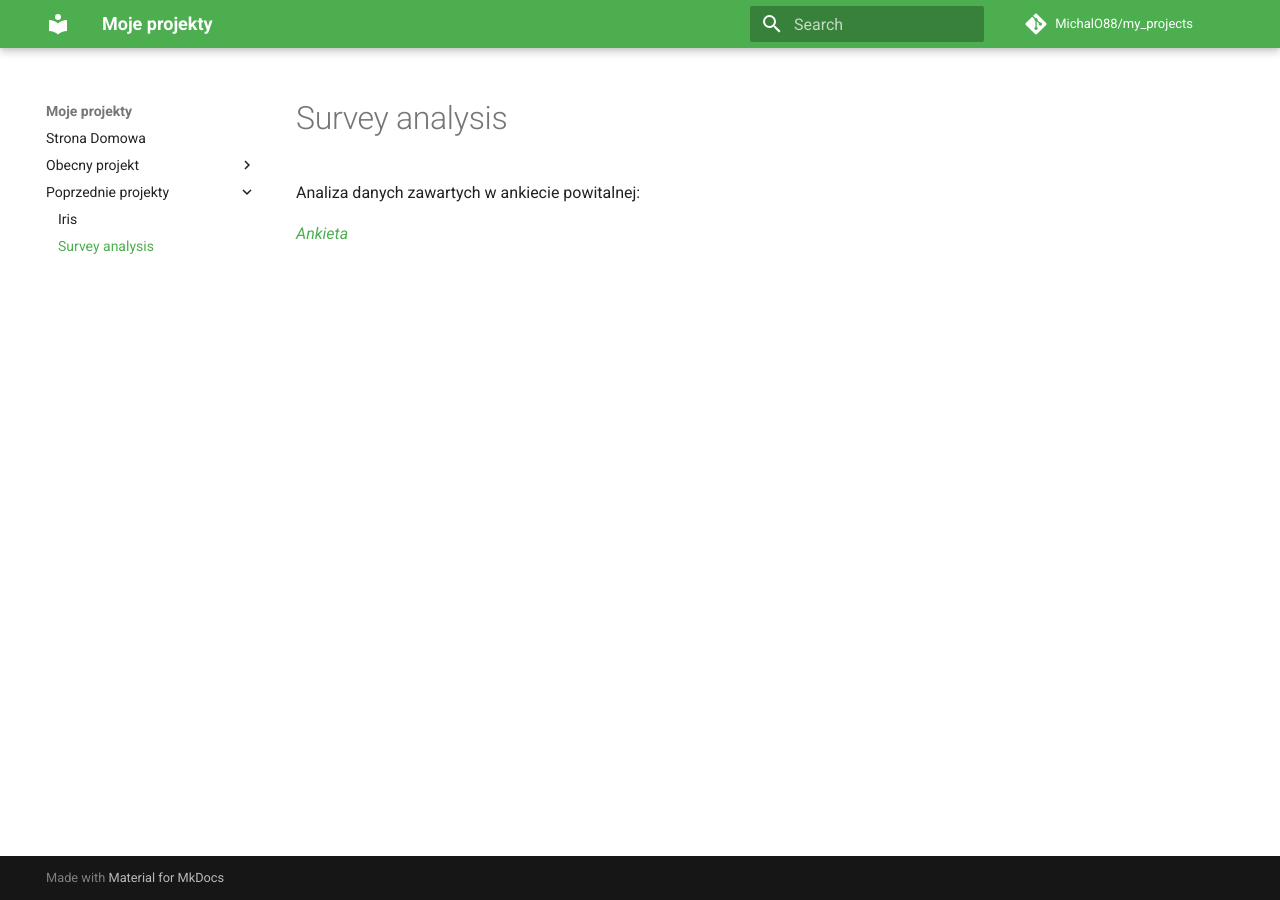
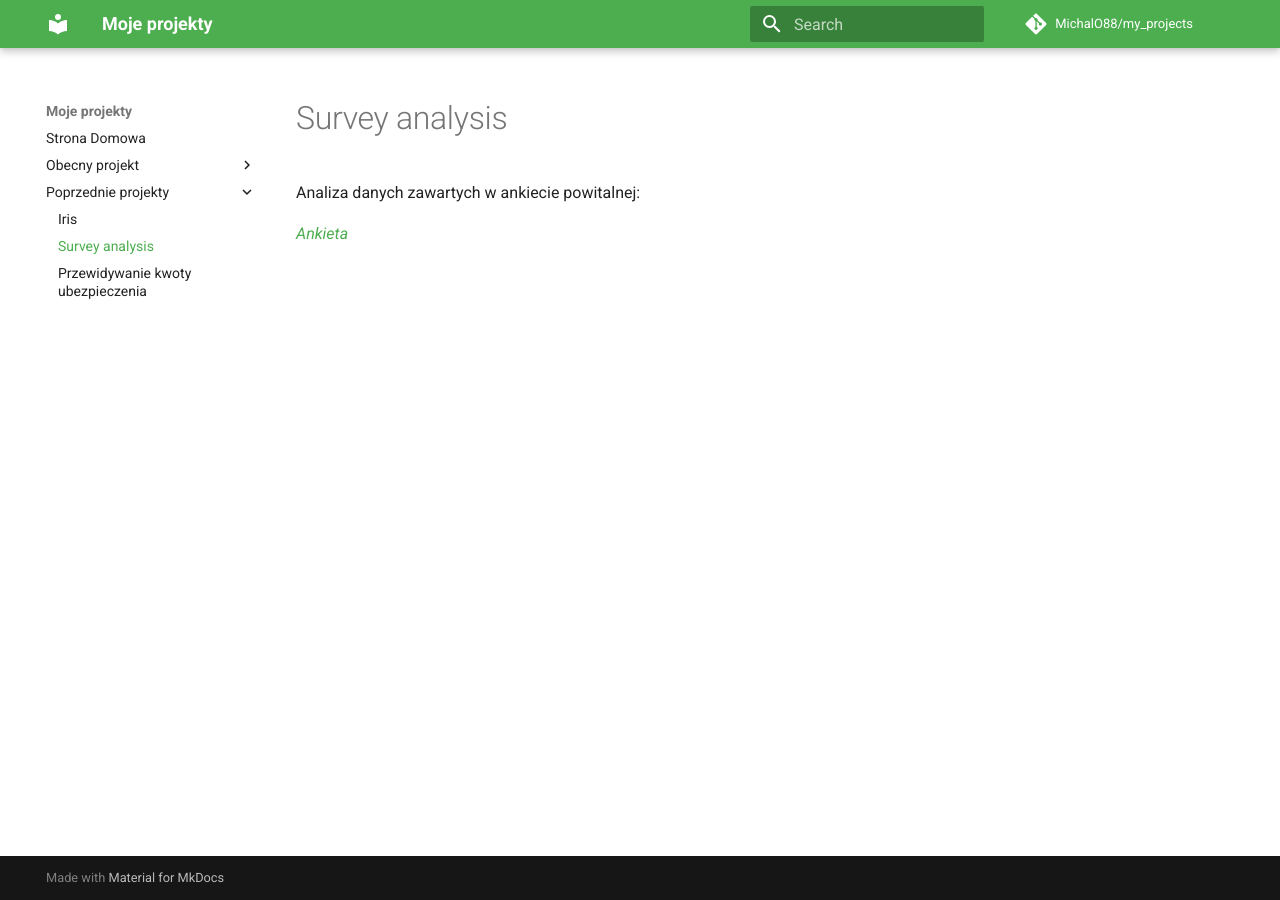
Before and after one commit to MichalO88/my_projects, an MkDocs documentation site: the page built from docs/app_survey_analysis/index.md, in a window 1280 px wide. Built offline with MkDocs 1.6.1 and Material for MkDocs 9.7.7, drawn with Linux system fonts in a browser that asks for light colours; comment, search, counter and statistics services are not loaded; some of the changed lines change nothing that is shown.

Commit message:
'add_change'

```diff
--- a/mkdocs.yml
+++ b/mkdocs.yml
@@ -1,5 +1,5 @@
 site_name: Moje projekty
-site_author: Micha Orman
+site_author: Michal Orman
 site_url: https://MichalO88.github.io/my_projects
 site_description: >-
     Moje wspaniałe projekty.
@@ -15,7 +15,8 @@
 nav:
 - Strona Domowa: index.md
 - Obecny projekt:
-  - "Przewidywanie kwoty ubezpieczenia": app_predict_insurance/index.md
+  - "Losowania": predict_numbers/index.md
 - Poprzednie projekty:
   - "Iris": iris/index.md
   - "Survey analysis": app_survey_analysis/index.md
+  - "Przewidywanie kwoty ubezpieczenia": app_predict_insurance/index.md
```
Also changed, not shown: docs/predict_numbers/index.md (added).
